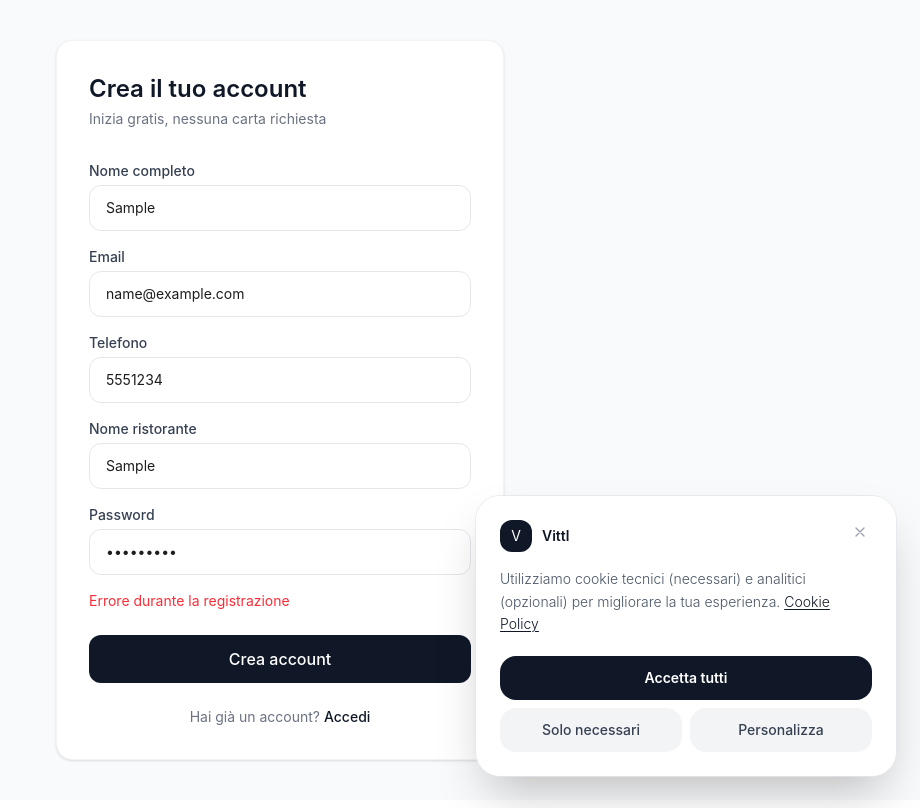
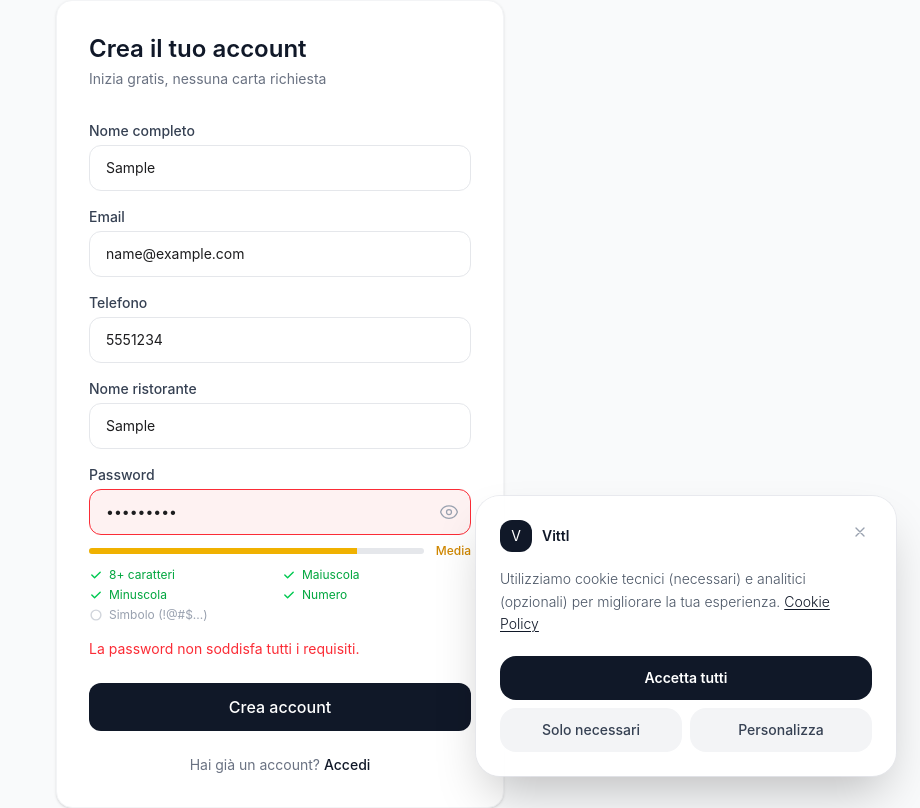
Before and after one commit to Francescosommellaa/Vittl, a Next.js app: page /signup in a window 1280 px wide. Both pictures are taken after typing "Sample", "name@example.com", "5551234", "Sample", "Sample123" into the empty fields and a click on the button "Crea account". Shown: the whole page, without its empty margins (360-1280 px from the left). Built offline with nearby package versions, Linux system fonts and the light colour scheme; no server answers.

Commit message:
fix auth -
migliorata accessibilitá

```diff
--- a/app/(auth)/login/page.tsx
+++ b/app/(auth)/login/page.tsx
@@ -11,9 +11,11 @@ export default function LoginPage() {
   const router = useRouter();
   const [loading, setLoading] = useState(false);
   const [error, setError] = useState("");
+  const [errorField, setErrorField] = useState<"email" | "password" | null>(
+    null,
+  );
   const [form, setForm] = useState({ email: "", password: "" });
 
-  // Se già loggato, redirect a dashboard
   useEffect(() => {
     if (isSignedIn) {
       router.push("/dashboard");
@@ -22,6 +24,11 @@ export default function LoginPage() {
 
   const handleChange = (e: React.ChangeEvent<HTMLInputElement>) => {
     setForm({ ...form, [e.target.name]: e.target.value });
+    // Reset errore quando l'utente modifica il campo
+    if (errorField === e.target.name) {
+      setError("");
+      setErrorField(null);
+    }
   };
 
   const handleSubmit = async (e: React.FormEvent) => {
@@ -29,6 +36,7 @@ export default function LoginPage() {
     if (!isLoaded) return;
     setLoading(true);
     setError("");
+    setErrorField(null);
 
     try {
       const result = await signIn.create({
@@ -41,14 +49,27 @@ export default function LoginPage() {
         router.push("/dashboard");
       }
     } catch (err: unknown) {
-      const clerkError = err as { errors?: { message: string }[] };
-      setError(clerkError.errors?.[0]?.message ?? "Email o password errati");
+      const clerkError = err as {
+        errors?: { code: string; message: string }[];
+      };
+      const errorCode = clerkError.errors?.[0]?.code;
+
+      if (errorCode === "form_identifier_not_found") {
+        setError("Email non trovata. Controlla o registrati.");
+        setErrorField("email");
+      } else if (errorCode === "form_password_incorrect") {
+        setError("Password errata. Riprova.");
+        setErrorField("password");
+      } else if (errorCode === "session_exists") {
+        router.push("/dashboard");
+      } else {
+        setError("Errore durante l'accesso. Riprova.");
+      }
     } finally {
       setLoading(false);
     }
   };
 
-  // Non mostrare il form se già loggato
   if (isSignedIn) {
     return null;
   }
@@ -74,7 +95,11 @@ export default function LoginPage() {
             onChange={handleChange}
             placeholder="mario@ristorante.it"
             required
-            className="w-full px-4 py-3 rounded-xl border border-gray-200 focus:outline-none focus:ring-2 focus:ring-gray-900 text-sm"
+            className={`w-full px-4 py-3 rounded-xl border focus:outline-none focus:ring-2 text-sm transition-colors ${
+              errorField === "email"
+                ? "border-red-500 focus:ring-red-500 bg-red-50"
+                : "border-gray-200 focus:ring-gray-900"
+            }`}
           />
         </div>
 
@@ -89,7 +114,11 @@ export default function LoginPage() {
             onChange={handleChange}
             placeholder="••••••••"
             required
-            className="w-full px-4 py-3 rounded-xl border border-gray-200 focus:outline-none focus:ring-2 focus:ring-gray-900 text-sm"
+            className={`w-full px-4 py-3 rounded-xl border focus:outline-none focus:ring-2 text-sm transition-colors ${
+              errorField === "password"
+                ? "border-red-500 focus:ring-red-500 bg-red-50"
+                : "border-gray-200 focus:ring-gray-900"
+            }`}
           />
         </div>
 
--- a/app/(auth)/signup/page.tsx
+++ b/app/(auth)/signup/page.tsx
@@ -2,7 +2,7 @@
 
 import { useSignUp, useAuth } from "@clerk/nextjs";
 import { useRouter } from "next/navigation";
-import { useState, useEffect } from "react";
+import { useState, useEffect, useMemo } from "react";
 import Link from "next/link";
 
 export default function SignupPage() {
@@ -12,8 +12,12 @@ export default function SignupPage() {
 
   const [step, setStep] = useState<"form" | "verify">("form");
   const [loading, setLoading] = useState(false);
+  const [resending, setResending] = useState(false);
   const [error, setError] = useState("");
+  const [errorField, setErrorField] = useState<string | null>(null);
   const [code, setCode] = useState("");
+  const [countdown, setCountdown] = useState(60);
+  const [showPassword, setShowPassword] = useState(false);
 
   const [form, setForm] = useState({
     name: "",
@@ -23,22 +27,75 @@ export default function SignupPage() {
     password: "",
   });
 
-  // Se già loggato, redirect a dashboard
+  // Validazione password
+  const passwordChecks = useMemo(() => {
+    const password = form.password;
+    return {
+      minLength: password.length >= 8,
+      hasUppercase: /[A-Z]/.test(password),
+      hasLowercase: /[a-z]/.test(password),
+      hasNumber: /[0-9]/.test(password),
+      hasSymbol: /[!@#$%^&*()_+\-=\[\]{};':"\\|,.<>\/?]/.test(password),
+    };
+  }, [form.password]);
+
+  const passwordStrength = useMemo(() => {
+    const checks = Object.values(passwordChecks);
+    const passed = checks.filter(Boolean).length;
+    return passed;
+  }, [passwordChecks]);
+
+  const strengthColor = useMemo(() => {
+    if (passwordStrength <= 2) return "bg-red-500";
+    if (passwordStrength <= 4) return "bg-yellow-500";
+    return "bg-green-500";
+  }, [passwordStrength]);
+
+  const strengthText = useMemo(() => {
+    if (form.password.length === 0) return "";
+    if (passwordStrength <= 2) return "Debole";
+    if (passwordStrength <= 4) return "Media";
+    return "Forte";
+  }, [passwordStrength, form.password]);
+
   useEffect(() => {
     if (isSignedIn) {
       router.push("/dashboard");
     }
   }, [isSignedIn, router]);
 
+  useEffect(() => {
+    if (step !== "verify" || countdown <= 0) return;
+
+    const timer = setInterval(() => {
+      setCountdown((prev) => prev - 1);
+    }, 1000);
+
+    return () => clearInterval(timer);
+  }, [step, countdown]);
+
   const handleChange = (e: React.ChangeEvent<HTMLInputElement>) => {
     setForm({ ...form, [e.target.name]: e.target.value });
+    if (errorField === e.target.name) {
+      setError("");
+      setErrorField(null);
+    }
   };
 
   const handleSubmit = async (e: React.FormEvent) => {
     e.preventDefault();
     if (!isLoaded) return;
+
+    // Verifica che tutti i requisiti password siano soddisfatti
+    if (passwordStrength < 5) {
+      setError("La password non soddisfa tutti i requisiti.");
+      setErrorField("password");
+      return;
+    }
+
     setLoading(true);
     setError("");
+    setErrorField(null);
 
     try {
       await signUp.create({
@@ -53,12 +110,24 @@ export default function SignupPage() {
       });
 
       await signUp.prepareEmailAddressVerification({ strategy: "email_code" });
+      setCountdown(60);
       setStep("verify");
     } catch (err: unknown) {
-      const clerkError = err as { errors?: { message: string }[] };
-      setError(
-        clerkError.errors?.[0]?.message ?? "Errore durante la registrazione",
-      );
+      const clerkError = err as { errors?: { code: string }[] };
+      const errorCode = clerkError.errors?.[0]?.code;
+
+      if (errorCode === "form_identifier_exists") {
+        setError("Questa email è già registrata. Prova ad accedere.");
+        setErrorField("email");
+      } else if (errorCode === "form_password_pwned") {
+        setError("Password troppo comune. Scegline una più sicura.");
+        setErrorField("password");
+      } else if (errorCode === "form_password_length_too_short") {
+        setError("Password troppo corta. Minimo 8 caratteri.");
+        setErrorField("password");
+      } else {
+        setError("Errore durante la registrazione. Riprova.");
+      }
     } finally {
       setLoading(false);
     }
@@ -78,14 +147,39 @@ export default function SignupPage() {
         router.push("/dashboard");
       }
     } catch (err: unknown) {
-      const clerkError = err as { errors?: { message: string }[] };
-      setError(clerkError.errors?.[0]?.message ?? "Codice non valido");
+      const clerkError = err as { errors?: { code: string }[] };
+      const errorCode = clerkError.errors?.[0]?.code;
+
+      if (errorCode === "form_code_incorrect") {
+        setError("Codice errato. Controlla e riprova.");
+      } else if (errorCode === "verification_expired") {
+        setError("Codice scaduto. Richiedi un nuovo codice.");
+      } else if (errorCode === "verification_failed") {
+        setError("Verifica fallita. Richiedi un nuovo codice.");
+      } else {
+        setError("Codice non valido. Riprova.");
+      }
     } finally {
       setLoading(false);
     }
   };
 
-  // Non mostrare il form se già loggato
+  const handleResendCode = async () => {
+    if (!isLoaded || resending || countdown > 0) return;
+    setResending(true);
+    setError("");
+
+    try {
+      await signUp.prepareEmailAddressVerification({ strategy: "email_code" });
+      setCode("");
+      setCountdown(60);
+    } catch {
+      setError("Impossibile inviare il codice. Riprova tra poco.");
+    } finally {
+      setResending(false);
+    }
+  };
+
   if (isSignedIn) {
     return null;
   }
@@ -104,13 +198,22 @@ export default function SignupPage() {
           <input
             type="text"
             value={code}
-            onChange={(e) => setCode(e.target.value)}
+            onChange={(e) => {
+              setCode(e.target.value);
+              setError("");
+            }}
             placeholder="Codice a 6 cifre"
-            className="w-full px-4 py-3 rounded-xl border border-gray-200 text-center text-2xl tracking-widest focus:outline-none focus:ring-2 focus:ring-gray-900"
+            className={`w-full px-4 py-3 rounded-xl border text-center text-2xl tracking-widest focus:outline-none focus:ring-2 transition-colors ${
+              error
+                ? "border-red-500 focus:ring-red-500 bg-red-50"
+                : "border-gray-200 focus:ring-gray-900"
+            }`}
             maxLength={6}
             required
           />
-          {error && <p className="text-red-500 text-sm">{error}</p>}
+
+          {error && <p className="text-red-500 text-sm text-center">{error}</p>}
+
           <button
             type="submit"
             disabled={loading}
@@ -119,6 +222,23 @@ export default function SignupPage() {
             {loading ? "Verifica in corso..." : "Verifica"}
           </button>
         </form>
+
+        <div className="text-center mt-6">
+          {countdown > 0 ? (
+            <p className="text-sm text-gray-400">
+              Invia nuovo codice tra{" "}
+              <span className="font-medium text-gray-600">{countdown}s</span>
+            </p>
+          ) : (
+            <button
+              onClick={handleResendCode}
+              disabled={resending}
+              className="text-gray-900 font-medium text-sm hover:underline disabled:opacity-50"
+            >
+              {resending ? "Invio in corso..." : "Invia nuovo codice"}
+            </button>
+          )}
+        </div>
       </div>
     );
   }
@@ -161,7 +281,11 @@ export default function SignupPage() {
             onChange={handleChange}
             placeholder="mario@ristorante.it"
             required
-            className="w-full px-4 py-3 rounded-xl border border-gray-200 focus:outline-none focus:ring-2 focus:ring-gray-900 text-sm"
+            className={`w-full px-4 py-3 rounded-xl border focus:outline-none focus:ring-2 text-sm transition-colors ${
+              errorField === "email"
+                ? "border-red-500 focus:ring-red-500 bg-red-50"
+                : "border-gray-200 focus:ring-gray-900"
+            }`}
           />
         </div>
 
@@ -199,16 +323,109 @@ export default function SignupPage() {
           <label className="block text-sm font-medium text-gray-700 mb-1">
             Password
           </label>
+          <div className="relative">
             <input
               name="password"
-            type="password"
+              type={showPassword ? "text" : "password"}
               value={form.password}
               onChange={handleChange}
-            placeholder="Minimo 8 caratteri"
+              placeholder="Crea una password sicura"
               required
-            minLength={8}
-            className="w-full px-4 py-3 rounded-xl border border-gray-200 focus:outline-none focus:ring-2 focus:ring-gray-900 text-sm"
+              className={`w-full px-4 py-3 pr-12 rounded-xl border focus:outline-none focus:ring-2 text-sm transition-colors ${
+                errorField === "password"
+                  ? "border-red-500 focus:ring-red-500 bg-red-50"
+                  : "border-gray-200 focus:ring-gray-900"
+              }`}
             />
+            <button
+              type="button"
+              onClick={() => setShowPassword(!showPassword)}
+              className="absolute right-3 top-1/2 -translate-y-1/2 text-gray-400 hover:text-gray-600 transition-colors"
+            >
+              {showPassword ? (
+                <svg
+                  xmlns="http://www.w3.org/2000/svg"
+                  fill="none"
+                  viewBox="0 0 24 24"
+                  strokeWidth={1.5}
+                  stroke="currentColor"
+                  className="w-5 h-5"
+                >
+                  <path
+                    strokeLinecap="round"
+                    strokeLinejoin="round"
+                    d="M3.98 8.223A10.477 10.477 0 001.934 12C3.226 16.338 7.244 19.5 12 19.5c.993 0 1.953-.138 2.863-.395M6.228 6.228A10.45 10.45 0 0112 4.5c4.756 0 8.773 3.162 10.065 7.498a10.523 10.523 0 01-4.293 5.774M6.228 6.228L3 3m3.228 3.228l3.65 3.65m7.894 7.894L21 21m-3.228-3.228l-3.65-3.65m0 0a3 3 0 10-4.243-4.243m4.242 4.242L9.88 9.88"
+                  />
+                </svg>
+              ) : (
+                <svg
+                  xmlns="http://www.w3.org/2000/svg"
+                  fill="none"
+                  viewBox="0 0 24 24"
+                  strokeWidth={1.5}
+                  stroke="currentColor"
+                  className="w-5 h-5"
+                >
+                  <path
+                    strokeLinecap="round"
+                    strokeLinejoin="round"
+                    d="M2.036 12.322a1.012 1.012 0 010-.639C3.423 7.51 7.36 4.5 12 4.5c4.638 0 8.573 3.007 9.963 7.178.07.207.07.431 0 .639C20.577 16.49 16.64 19.5 12 19.5c-4.638 0-8.573-3.007-9.963-7.178z"
+                  />
+                  <path
+                    strokeLinecap="round"
+                    strokeLinejoin="round"
+                    d="M15 12a3 3 0 11-6 0 3 3 0 016 0z"
+                  />
+                </svg>
+              )}
+            </button>
+          </div>
+
+          {/* Barra di forza */}
+          {form.password.length > 0 && (
+            <div className="mt-2">
+              <div className="flex items-center justify-between mb-1">
+                <div className="h-1.5 flex-1 bg-gray-200 rounded-full overflow-hidden mr-3">
+                  <div
+                    className={`h-full transition-all duration-300 ${strengthColor}`}
+                    style={{ width: `${(passwordStrength / 5) * 100}%` }}
+                  />
+                </div>
+                <span
+                  className={`text-xs font-medium ${
+                    passwordStrength <= 2
+                      ? "text-red-500"
+                      : passwordStrength <= 4
+                        ? "text-yellow-600"
+                        : "text-green-600"
+                  }`}
+                >
+                  {strengthText}
+                </span>
+              </div>
+
+              {/* Requisiti */}
+              <div className="grid grid-cols-2 gap-1 mt-2">
+                <RequirementItem
+                  met={passwordChecks.minLength}
+                  text="8+ caratteri"
+                />
+                <RequirementItem
+                  met={passwordChecks.hasUppercase}
+                  text="Maiuscola"
+                />
+                <RequirementItem
+                  met={passwordChecks.hasLowercase}
+                  text="Minuscola"
+                />
+                <RequirementItem met={passwordChecks.hasNumber} text="Numero" />
+                <RequirementItem
+                  met={passwordChecks.hasSymbol}
+                  text="Simbolo (!@#$...)"
+                />
+              </div>
+            </div>
+          )}
         </div>
 
         {error && <p className="text-red-500 text-sm">{error}</p>}
@@ -234,3 +451,39 @@ export default function SignupPage() {
     </div>
   );
 }
+
+// Componente per i requisiti password
+function RequirementItem({ met, text }: { met: boolean; text: string }) {
+  return (
+    <div className="flex items-center gap-1.5">
+      {met ? (
+        <svg
+          className="w-3.5 h-3.5 text-green-500"
+          fill="currentColor"
+          viewBox="0 0 20 20"
+        >
+          <path
+            fillRule="evenodd"
+            d="M16.707 5.293a1 1 0 010 1.414l-8 8a1 1 0 01-1.414 0l-4-4a1 1 0 011.414-1.414L8 12.586l7.293-7.293a1 1 0 011.414 0z"
+            clipRule="evenodd"
+          />
+        </svg>
+      ) : (
+        <svg
+          className="w-3.5 h-3.5 text-gray-300"
+          fill="currentColor"
+          viewBox="0 0 20 20"
+        >
+          <path
+            fillRule="evenodd"
+            d="M10 18a8 8 0 100-16 8 8 0 000 16zm0-2a6 6 0 100-12 6 6 0 000 12z"
+            clipRule="evenodd"
+          />
+        </svg>
+      )}
+      <span className={`text-xs ${met ? "text-green-600" : "text-gray-400"}`}>
+        {text}
+      </span>
+    </div>
+  );
+}
```
Lines whose indentation alone changed are shown as unchanged.
